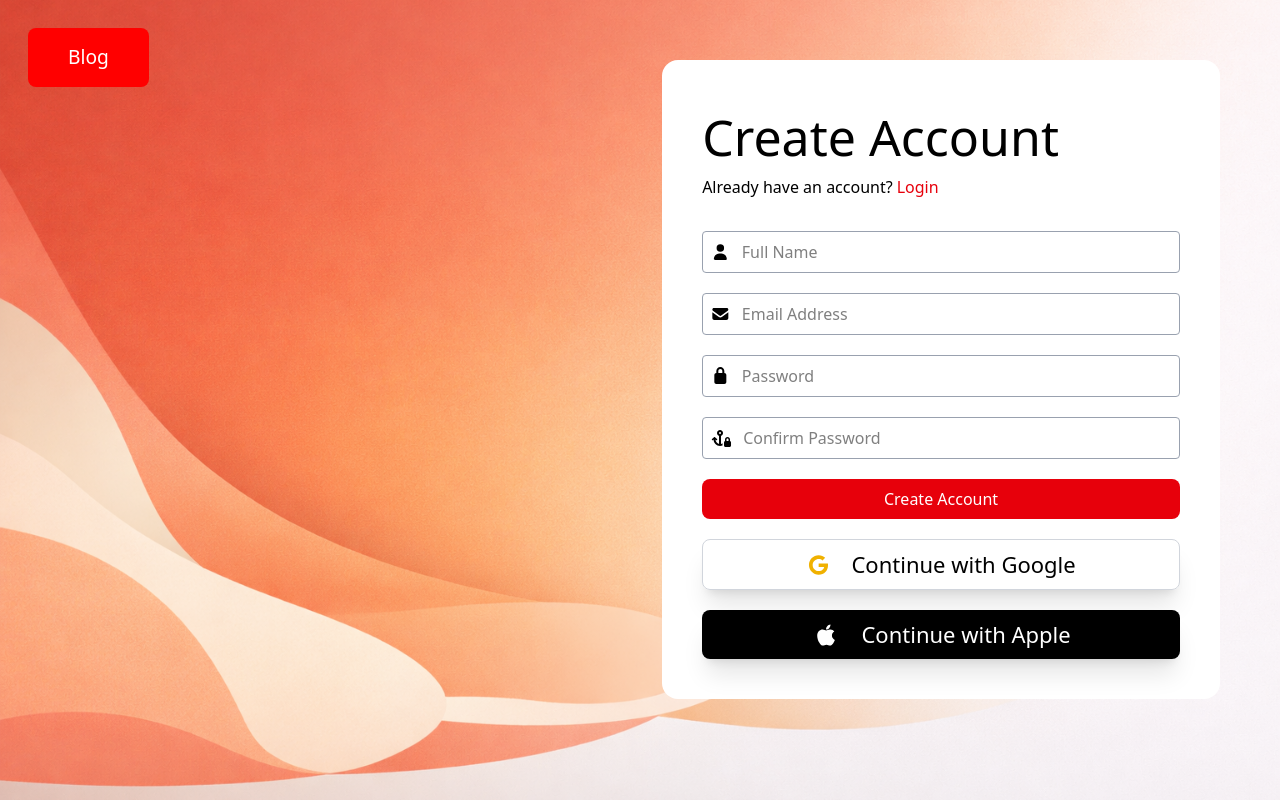
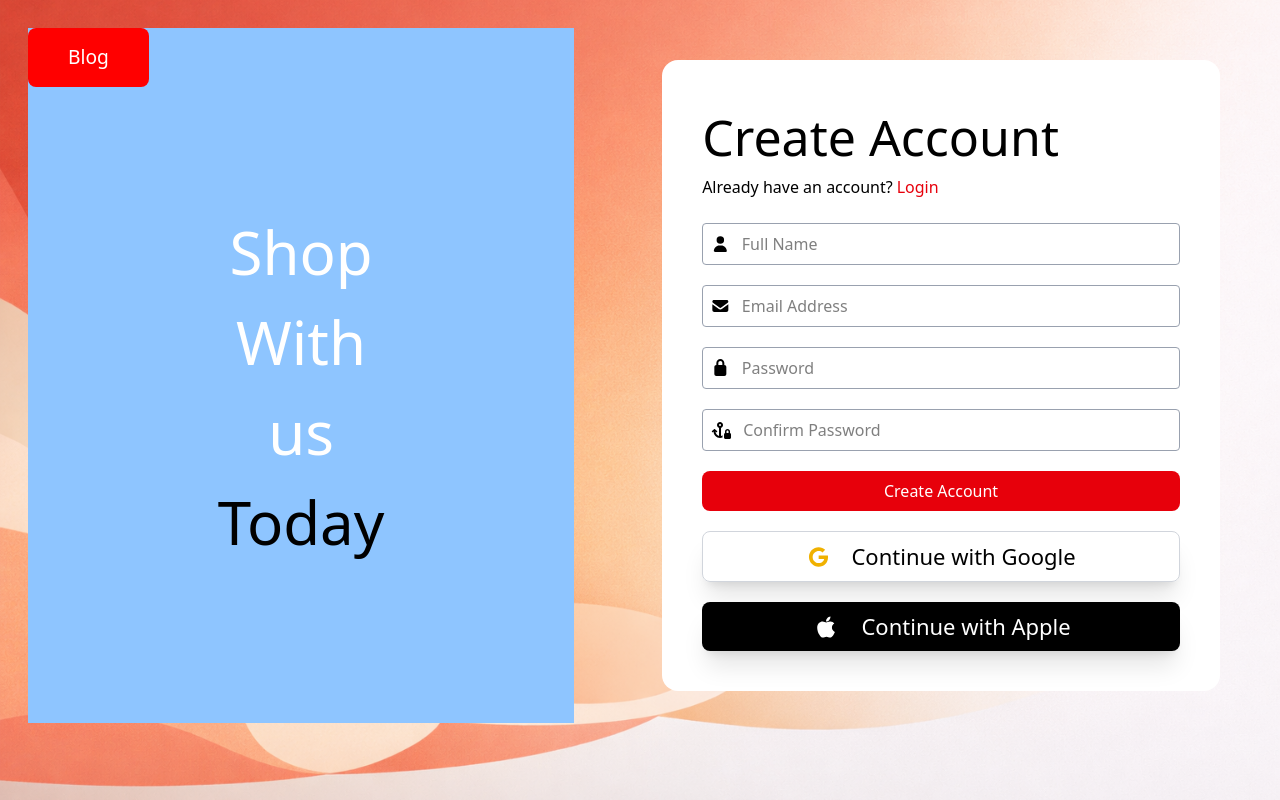
Before and after one commit to DanielApple05/A-sneakers-Ecommerce-page, a React (Vite) app: page / in a window 1280 px wide. Built offline with nearby package versions, Linux system fonts and the light colour scheme.

Commit message:
FIX; newsletter

```diff
--- a/src/assets/components/signUp/signIn.jsx
+++ b/src/assets/components/signUp/signIn.jsx
@@ -55,15 +55,21 @@ const signIn = () => {
       style={{ backgroundImage: `url(${SignUpBgIcon})` }}>
 
       <div className='flex justify-between w-full '>
-        <div className='flex m-7 text-white w-[50%] '>
+        <div className='m-7 text-white w-[50%] bg-blue-300 '>
           <div>
             <button className='shop-btn ' >
               Blog
             </button>
           </div>
+          <div className='flex justify-center pt-30'>
+            <div className='text-center text-[60px]'>
+              <p>Shop</p> <p>With</p> <p>us </p> <span className='text-black'>Today</span>
+            </div>
+          </div>
         </div>
         <div className='grid gap-y-8  bg-white rounded-2xl w-[50%] m-15 p-10'>
           <div>
+            <div className='mb-6'>
               <h1 className=''>
                 {isLogin ? "Login" : "Create Account"}
               </h1>
@@ -132,22 +138,23 @@ const signIn = () => {
 
                 <button
                   type="submit"
-                className='bg-red-600 rounded-lg text-center text-white py-2 w-full'
+                  className='bg-red-600 rounded-lg text-center text-white py-2 w-full cursor-pointer'
                 >
                   {isLogin ? "Login" : "Create Account"}
                 </button>
               </form>
               <div className='rounded-lg border border-gray-300 shadow-xl py-2  items-center justify-center flex'>
                 <FontAwesomeIcon icon={faGoogle} className='text-yellow-500 text-xl ' />
-              <h3 className='text-center ml-5'>
+                <h3 className='text-center ml-5 cursor-pointer'>
                   Continue with  Google
                 </h3>
               </div>
               <div className='rounded-lg text-center bg-black text-white shadow-xl py-2  items-center justify-center flex'>
                 <FontAwesomeIcon icon={faApple} className='text-2xl' />
-              <h3 className='ml-5'>
+                <h3 className='ml-5 cursor-pointer'>
                   Continue with  Apple
                 </h3>
+              </div>
             </div>
           </div>
         </div>
```
Also changed, not shown: src/assets/components/footerComponent/footerNavs.jsx (+2 -6 lines). Lines whose indentation alone changed are shown as unchanged.
